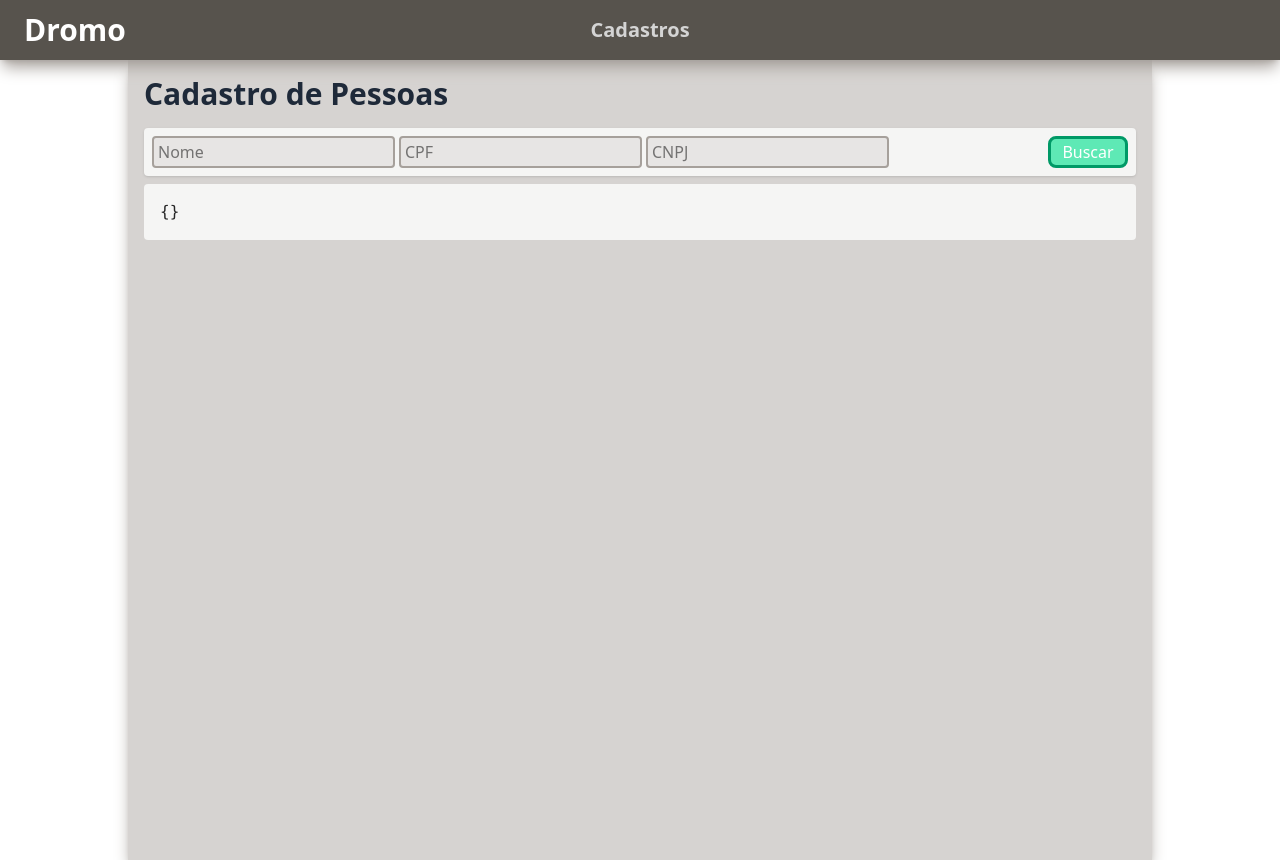
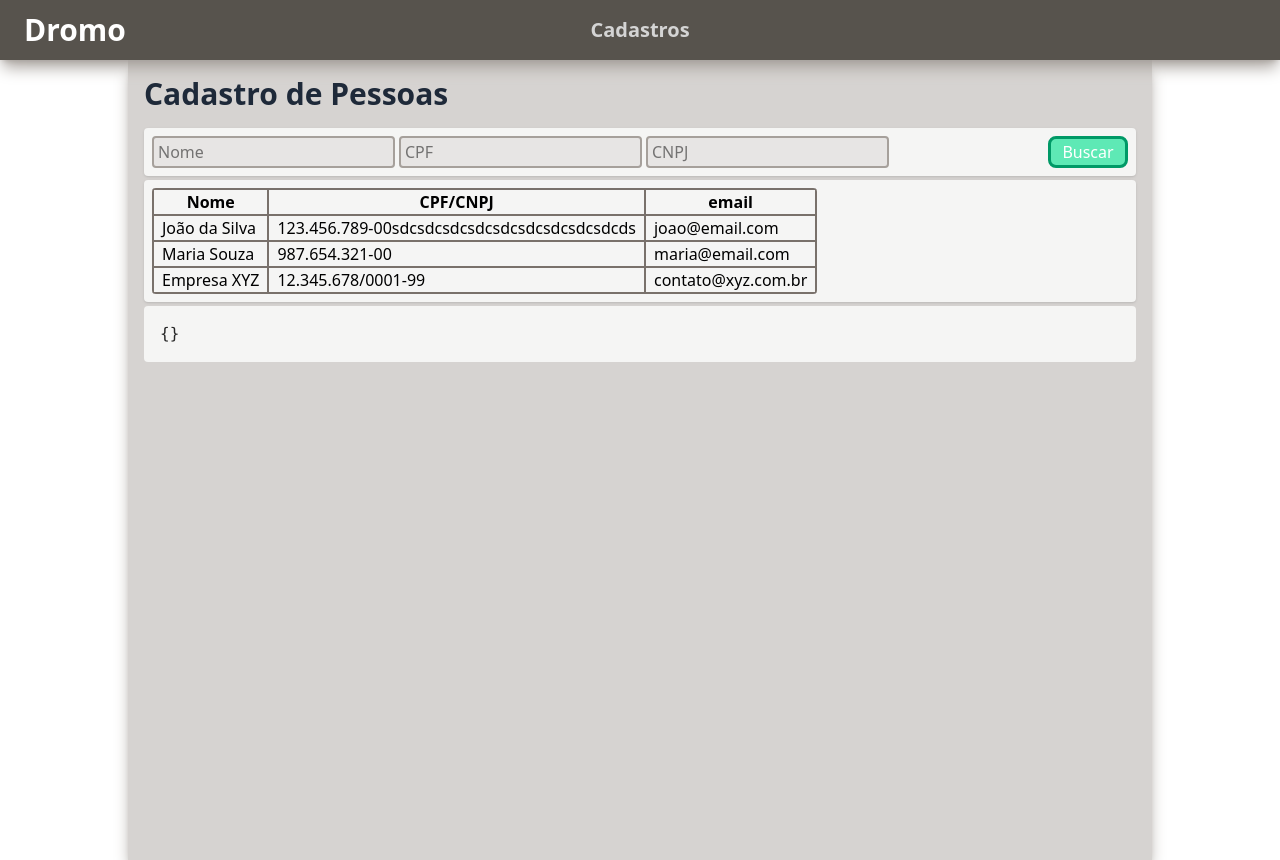
Before and after one commit to filipe-brito/Sistema-Dromo, a React (Vite) app in the folder frontend/: page /records in a window 1280 px wide. Built offline with nearby package versions, Linux system fonts and the light colour scheme.

Commit message:
Fiz a box de resultados utilizando table. Ficou legal. Próximo teste é integrar com o backend.

```diff
--- /dev/null
+++ b/frontend/src/components/ResultBar.jsx
@@ -0,0 +1,26 @@
+const ResultBar = ({ columns, data }) => {
+    return (
+        <div>
+            <table className="border-collapse border-stone-600 rounded overflow-hidden">
+                <thead>
+                    <tr>
+                    {columns.map((column) => (
+                        <th key={column.key} className="px-2 border-2 border-stone-500">{column.label}</th>
+                    ))}
+                    </tr>
+                </thead>
+                <tbody>
+                    {data.map((item, index) => (
+                        <tr key={index}>
+                            {columns.map((column) => (
+                                <td key={column.key} className="px-2 border-2 border-stone-500">{item[column.key]}</td>
+                            ))}
+                        </tr>
+                    ))}
+                </tbody>
+            </table>
+        </div>
+    );
+};
+
+export default ResultBar;
--- a/frontend/src/pages/RecordsPage.jsx
+++ b/frontend/src/pages/RecordsPage.jsx
@@ -1,5 +1,6 @@
 import React, { useState } from "react";
 import FilterBar from "../components/FilterBar"
+import ResultBar from "../components/ResultBar";
 
 const RecordsPage = () => {
   const [searchParams, setSearchParams] = useState({});
@@ -20,17 +21,34 @@ const RecordsPage = () => {
     {name: "cnpj", placeholder: "CNPJ", type: "text"},
   ];
 
+  // Colunas da barra de resultados
+  const columns = [
+    {key: "name", label: "Nome"},
+    {key: "cpf", label: "CPF/CNPJ"},
+    {key: "email", label: "email"},
+  ]
+
+  // Teste simulado de retorno de BD
+  const mockResults = [
+    { name: "João da Silva", cpf: "123.456.789-00sdcsdcsdcsdcsdcsdcsdcsdcsdcds", email: "joao@email.com" },
+    { name: "Maria Souza", cpf: "987.654.321-00", email: "maria@email.com" },
+    { name: "Empresa XYZ", cpf: "12.345.678/0001-99", email: "contato@xyz.com.br" },
+  ];
+
     return (
     <div className="w-8/10 h-screen mx-auto p-4 bg-stone-300 shadow-lg shadow-stone-400">
       <h2 className="text-3xl font-bold text-gray-800 mb-4">Cadastro de Pessoas</h2>
 
       {/*Aplicando componente de filtro*/}
       <div className="flex p-2 rounded shadow-sm bg-stone-100">
-      <FilterBar filters={filters} onSearch={handleSearch} />
+        <FilterBar filters={filters} onSearch={handleSearch} />
+      </div>
+      <div className="flex p-2 mt-1 rounded border-stone-700 shadow-sm bg-stone-100">
+        <ResultBar columns={columns} data={mockResults} />
       </div>
 
       {/* Teste: Exibindo os valores digitados nos filtros */}
-      <pre className="mt-2 text-neutral-800 bg-stone-100 p-4 rounded">{JSON.stringify(searchParams, null, 2)}</pre>
+      <pre className="mt-1 text-neutral-800 bg-stone-100 p-4 rounded">{JSON.stringify(searchParams, null, 2)}</pre>
     </div>
   );
 };
```
